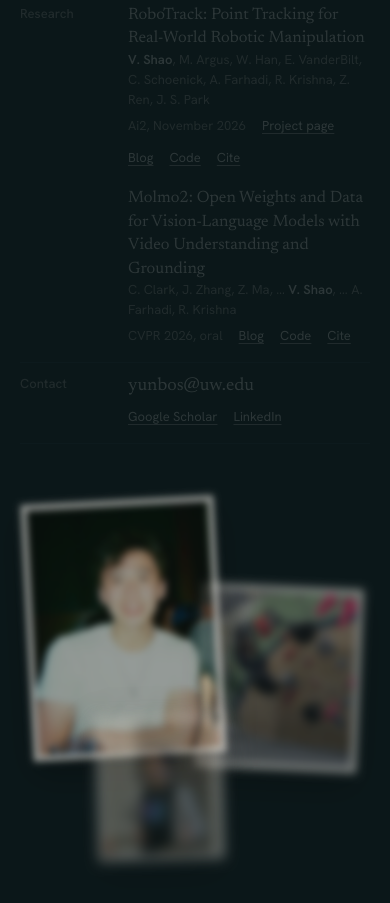
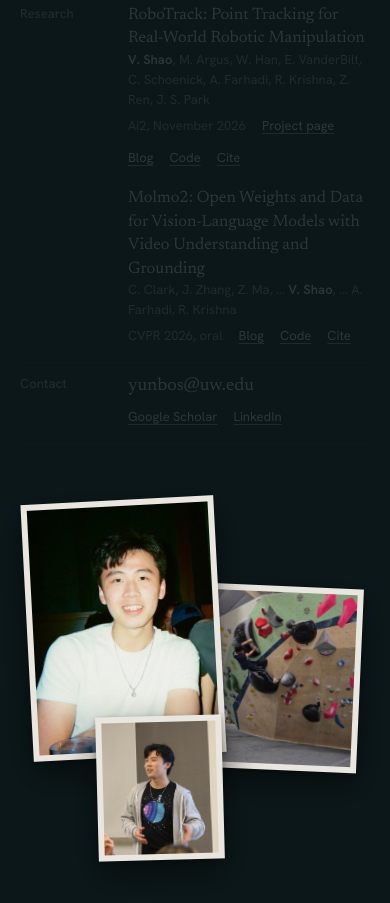
Before and after one commit to VincentShao32/vincentshao32.github.io, a plain HTML site: page index.html in a window 390 px wide. Shown: the part 1331-2234 px from the top of the page. Drawn offline with nearby package versions, Linux system fonts and the light colour scheme.

Commit message:
Photos: always fully sharp by the end of the page on phones
Co-Authored-By: Claude Fable 5.2 <noreply@anthropic.com>

```diff
--- a/index.html
+++ b/index.html
@@ -276,9 +276,14 @@ img.shot{object-position:70% 55%}
       var to=.15+.85*clamp((y-H*.2)/(H*.6));
       set('xo',text,'opacity',to.toFixed(3));
       set('xw',text,'willChange',to<1?'opacity':'');
+      /* A photo sharpens as it rises through the bottom third of the screen. Near the foot of
+         the page (phones, where the photos come last) it cannot rise that far, so the distance
+         is capped at what it can actually travel: every photo is sharp before the page ends. */
+      var left=Math.max(0,document.documentElement.scrollHeight-H-y);
       for(var i=0;i<photos.length;i++){
         var r=photos[i].getBoundingClientRect();
-        var c=clamp((H-r.top)/(H*.36)).toFixed(3);
+        var reach=H-(r.top-left);
+        var c=clamp((H-r.top)/Math.max(1,Math.min(H*.36,reach*.85))).toFixed(3);
         if(c!==lastClear[i]){lastClear[i]=c;photos[i].style.setProperty('--clear',c);}
       }
     }
@@ -292,7 +297,7 @@ img.shot{object-position:70% 55%}
   /* cite + copy */
   [].forEach.call(document.querySelectorAll('button[aria-controls]'),function(btn){
     var box=document.getElementById(btn.getAttribute('aria-controls'));
-    btn.addEventListener('click',function(){var open=box.hidden;box.hidden=!open;btn.setAttribute('aria-expanded',String(open));});
+    btn.addEventListener('click',function(){var open=box.hidden;box.hidden=!open;btn.setAttribute('aria-expanded',String(open));request();});
   });
   function selectEl(el){var r=document.createRange();r.selectNodeContents(el);var s=window.getSelection();s.removeAllRanges();s.addRange(r);}
   function wireCopy(btnId,srcId){
```
